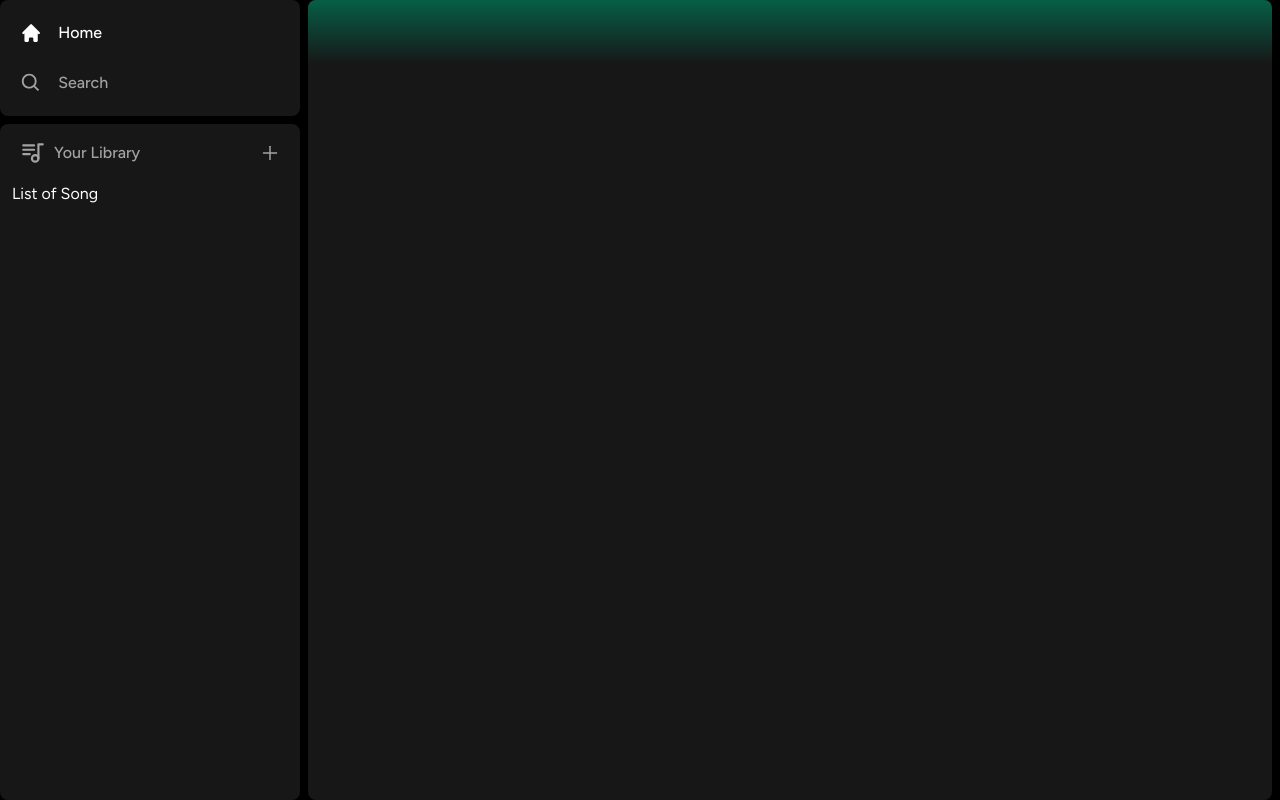
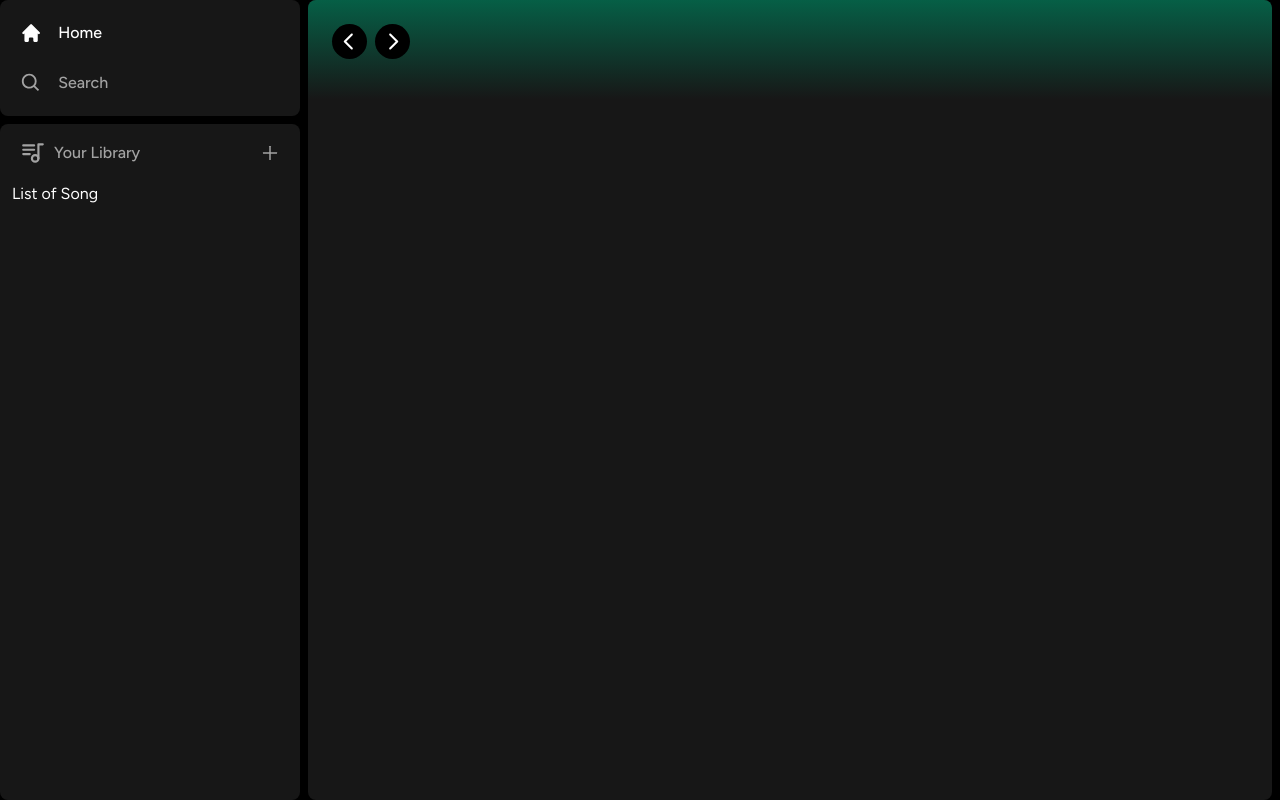
Before and after one commit to Abubakar-Meigag/spotify-project-nextjs, a Next.js app: page / in a window 1280 px wide. Built offline with nearby package versions, Linux system fonts and the light colour scheme.

Commit message:
update create button for sing up and start with mobile size design

```diff
--- /dev/null
+++ b/components/Button.tsx
@@ -0,0 +1,19 @@
+import { forwardRef } from "react"
+
+interface ButtonProps
+      extends React.ButtonHTMLAttributes<HTMLButtonElement>{}
+
+const Button = forwardRef<HTMLButtonElement, ButtonProps>(({
+      className,
+      children,
+      disabled,
+      type = 'button',
+      ...props
+}, ref) => {
+      return (
+            <button></button>
+      )
+})
+Button.displayName = 'Button'
+
+export default Button
--- a/components/Header.tsx
+++ b/components/Header.tsx
@@ -1,38 +1,67 @@
-"use client"
+"use client";
 
 import { useRouter } from "next/navigation";
+import { BiSearch } from "react-icons/bi";
+import { HiHome } from "react-icons/hi";
+import { RxCaretLeft, RxCaretRight } from "react-icons/rx";
 import { twMerge } from "tailwind-merge";
+import Button from "./Button";
 
 interface HeaderProps {
   children: React.ReactNode;
   className?: string;
 }
 
-
-const Header: React.FC<HeaderProps> = ({
-      children,
-      className
-}) => {
+const Header: React.FC<HeaderProps> = ({ children, className }) => {
   const router = useRouter();
   const handleLogout = () => {
     // Handle logout
-      }
+  };
 
   return (
     <div
-      className={twMerge(`
+      className={twMerge(
+        `
             h-fit bg-gradient-to-b from-emerald-800 p-6
       `,
         className
       )}
     >
       <div className="w-full mb-4 flex items-center justify-between">
-            <div className="">
-
+        <div className="hidden md:flex gap-x-2 items-center">
+          <button
+            onClick={() => router.back()}
+            className="rounded-full bg-black flex items-center justify-center hover:opacity-75 transition"
+          >
+            <RxCaretLeft size={35} className="text-white" />
+          </button>
+          <button
+            onClick={() => router.forward()}
+            className="rounded-full bg-black flex items-center justify-center hover:opacity-75 transition"
+          >
+            <RxCaretRight size={35} className="text-white" />
+          </button>
+        </div>
+        <div className="flex md:hidden gap-x-2 items-center">
+            <button className="rounded-full p-2 bg-white fle items-center hover:opacity-75 transition">
+                  <HiHome className="text-black" size={20}/>
+            </button>
+            <button className="rounded-full p-2 bg-white fle items-center hover:opacity-75 transition">
+                  <BiSearch className="text-black" size={20}/>
+            </button>
+        </div>
+        <div className="flex justify-between items-center gap-x-2">
+            <>
+                  <div>
+                        <Button>
+                              Sign up
+                        </Button>
+                  </div>
+            </>
         </div>
       </div>
     </div>
-  )
-}
+  );
+};
 
-export default Header
+export default Header;
```
Lines whose indentation alone changed are shown as unchanged.
